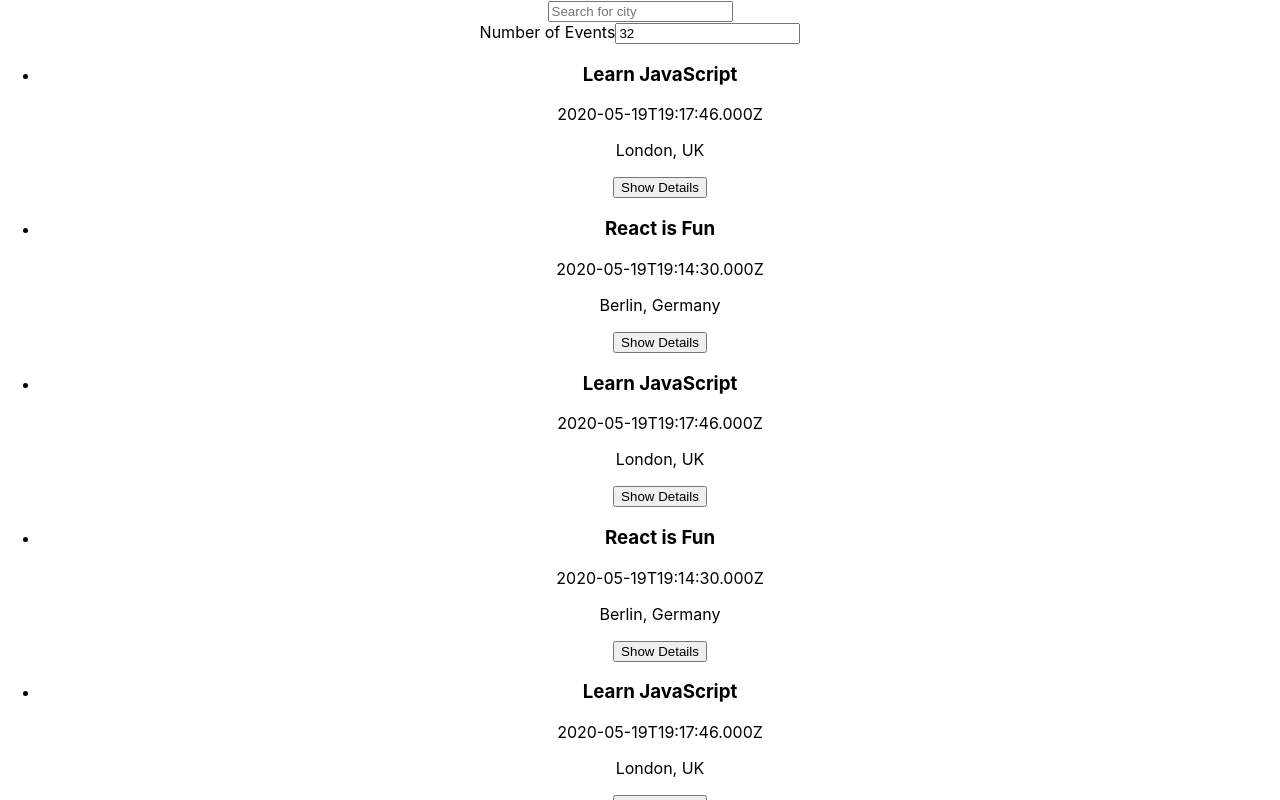
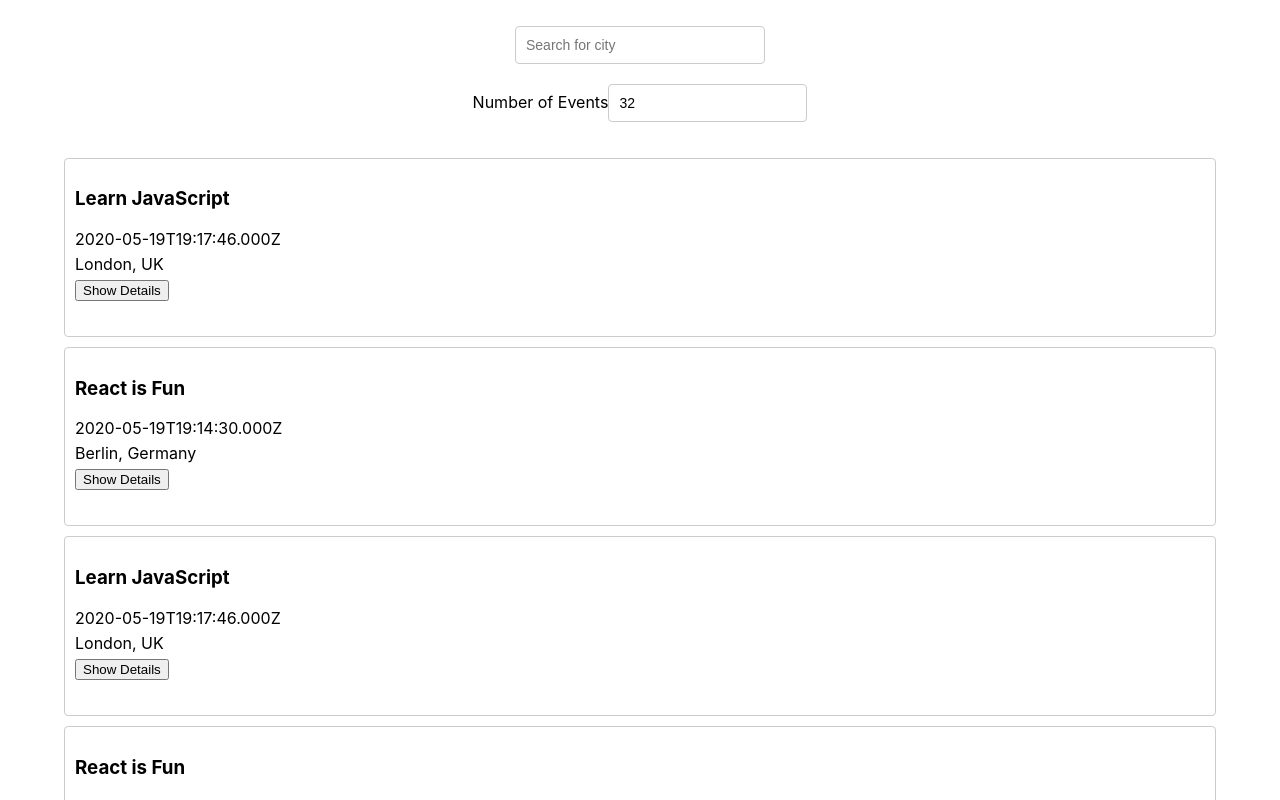
Before and after one commit to Pablolararoloff/meet, a React (Create React App) app: page / in a window 1280 px wide. Shown: the top 800 px of the page. Built offline with nearby package versions, Linux system fonts and the light colour scheme; the HTML template or start-up script is replaced by a standard one.

Commit message:
test working

```diff
--- a/src/App.css
+++ b/src/App.css
@@ -1,38 +1,88 @@
+@import url(https://fonts.googleapis.com/css?family=Roboto:500);
 .App {
   text-align: center;
+  padding: 2% 5%;
 }
 
-.App-logo {
-  height: 40vmin;
-  pointer-events: none;
+.App * {
+  box-sizing: border-box;
 }
 
-@media (prefers-reduced-motion: no-preference) {
-  .App-logo {
-    animation: App-logo-spin infinite 20s linear;
-  }
+ul {
+  padding: 0;
+  list-style: none;
 }
 
-.App-header {
-  background-color: #282c34;
-  min-height: 100vh;
+p {
+  margin: 5px 0;
+}
+
+input[type="text"],
+input[type="number"] {
+  padding: 8px 6px 8px 10px;
+  border-radius: 4px;
+  outline: none;
+  border: 1px solid #ccc;
+  font-size: 14px;
+  line-height: 20px;
+  align-self: center;
+  height: 38px;
+  margin-bottom: 20px;
+}
+
+.city {
+  width: 250px;
+}
+
+#city-search {
   display: flex;
   flex-direction: column;
-  align-items: center;
-  justify-content: center;
-  font-size: calc(10px + 2vmin);
-  color: white;
+  margin: auto;
+  position: relative;
 }
 
-.App-link {
-  color: #61dafb;
+.suggestions {
+  width: 250px;
+  position: absolute;
+  top: 45px;
+  z-index: 2;
+  align-self: center;
+  margin: 0;
+  font-size: 14px;
+  box-shadow: 10px 10px 16px -12px rgba(0, 0, 0, 0.75);
 }
 
-@keyframes App-logo-spin {
-  from {
-    transform: rotate(0deg);
-  }
-  to {
-    transform: rotate(360deg);
-  }
+.suggestions > li {
+  text-align: left;
+  padding: 8px 6px 8px 10px;
+  background-color: #eee;
+  cursor: default;
 }
+
+.suggestions > li:last-child {
+  border-bottom-left-radius: 4px;
+  border-bottom-right-radius: 4px;
+}
+
+.suggestions > li:hover {
+  background-color: #bcdcdb;
+}
+
+.event {
+  padding: 10px 10px 35px;
+  margin-bottom: 10px;
+  text-align: left;
+  border: 1px solid #ccc;
+  border-radius: 4px;
+  position: relative;
+}
+
+.details-btn {
+  position: absolute;
+  right: 5px;
+  bottom: 5px;
+  padding: 5px 8px;
+  border-radius: 4px;
+  outline: none;
+  cursor: pointer;
+}
--- a/src/App.js
+++ b/src/App.js
@@ -5,33 +5,51 @@ import NumberOfEvents from './components/NumberOfEvents';
 import { extractLocations, getEvents } from './api';
 import './App.css';
 
-
 const App = () => {
   const [allLocations, setAllLocations] = useState([]);
-  const [currentNOE, setCurrentNOE] = useState(32);
+  const [numberOfEvents, setNumberOfEvents] = useState(32);
   const [events, setEvents] = useState([]);
   const [currentCity, setCurrentCity] = useState("See all cities");
+  const [errorAlert, setErrorAlert] = useState('');
+  const [infoAlert, setInfoAlert] = useState('');
+  const [warningAlert, setWarningAlert] = useState('');
+
 
   useEffect(() => {
+    const fetchData = async () => {
+      const allEvents = await getEvents();
+      let filteredEvents = allEvents;
+      if (currentCity !== "See all cities") {
+        filteredEvents = allEvents.filter(event => event.location === currentCity);
+      }
+      // Now using numberOfEvents to slice the array
+      filteredEvents = filteredEvents.slice(0, numberOfEvents);
+      setEvents(filteredEvents);
+      setAllLocations(extractLocations(allEvents));
+    };
+
     fetchData();
-  }, [currentCity, currentNOE]);
+  }, [currentCity, numberOfEvents]);
 
-  const fetchData = async () => {
-    const allEvents = await getEvents();
-    const filteredEvents = currentCity === "See all cities" ?
-      allEvents :
-      allEvents.filter(event => event.location === currentCity)
-    setEvents(filteredEvents.slice(0, currentNOE));
-    setAllLocations(extractLocations(allEvents));
-  }
+  const handleSetErrorAlert = (message) => setErrorAlert(message);
+  const handleSetInfoAlert = (message) => setInfoAlert(message);
+  const handleSetWarningAlert = (message) => setWarningAlert(message);
 
   return (
     <div className="App">
+      {errorAlert && <div className="alert error">{errorAlert}</div>}
+      {infoAlert && <div className="alert info">{infoAlert}</div>}
+      {warningAlert && <div className="alert warning">{warningAlert}</div>}
       <CitySearch allLocations={allLocations} setCurrentCity={setCurrentCity} />
-      <NumberOfEvents setCurrentNOE={setCurrentNOE}  />
+      <NumberOfEvents
+        setNumberOfEvents={setNumberOfEvents}
+        setErrorAlert={handleSetErrorAlert}
+        setInfoAlert={handleSetInfoAlert}
+        setWarningAlert={handleSetWarningAlert}
+      />
       <EventList events={events} />
     </div>
   );
-}
+};
 
 export default App;
--- a/src/components/NumberOfEvents.js
+++ b/src/components/NumberOfEvents.js
@@ -1,41 +1,32 @@
 import { useState } from "react";
 
 const NumberOfEvents = ({ setNumberOfEvents, setInfoAlert, setErrorAlert, setWarningAlert }) => {
-  const [eventNumber, setEventNumber] = useState('32');
+  const [numberOfEvents, setNumberOfEventsState] = useState('32');
 
   const handleInputChange = (event) => {
     const value = event.target.value;
     const parsedValue = parseInt(value, 10);
 
-    let infoText;
-    if (isNaN(value) || value <= 0) {
-      infoText = 'Number of events cannot be negative';
-      setErrorAlert(infoText);
+
+    if (isNaN(parsedValue) || parsedValue <= 0) {
+
+      setErrorAlert('Number of events cannot be negative.');
+      setInfoAlert("Please enter a valid number");
+    } else if (parsedValue > 100) {
+
+      setWarningAlert("Warning: Entering a large number of events may affect performance.");
+      setNumberOfEvents(parsedValue);
     } else {
-      infoText = '';
-      setErrorAlert(infoText);
-      setNumberOfEvents(value);
+
+      setErrorAlert('');
+      setInfoAlert('');
+      setWarningAlert('');
+      setNumberOfEvents(parsedValue);
     }
 
-    let infoTextNAN;
-    if (isNaN(parsedValue)) {
-      infoTextNAN = "Please enter a valid number";
-      setInfoAlert(infoTextNAN);
-    } else {
-      infoTextNAN = '';
-      setInfoAlert(infoTextNAN);
-      setNumberOfEvents(parsedValue);
 
-      if (parsedValue > 100) {
-        const warningText = "Warning: Entering a large number of events may affect performance.";
-        setWarningAlert(warningText);
-      } else {
-        setWarningAlert('');
-      }
-    }
-
-    setEventNumber(value);
-  }
+    setNumberOfEventsState(value);
+  };
 
   return (
     <div id="number-of-events">
@@ -43,11 +34,11 @@ const NumberOfEvents = ({ setNumberOfEvents, setInfoAlert, setErrorAlert, setWar
       <input
         type="text"
         id="eventNumberInput"
-        value={eventNumber}
+        value={numberOfEvents}
         onChange={handleInputChange}
       />
     </div>
   );
-}
+};
 
 export default NumberOfEvents;
```
Also changed, not shown: 2 other files (tests, documents, lock files or other folders).
